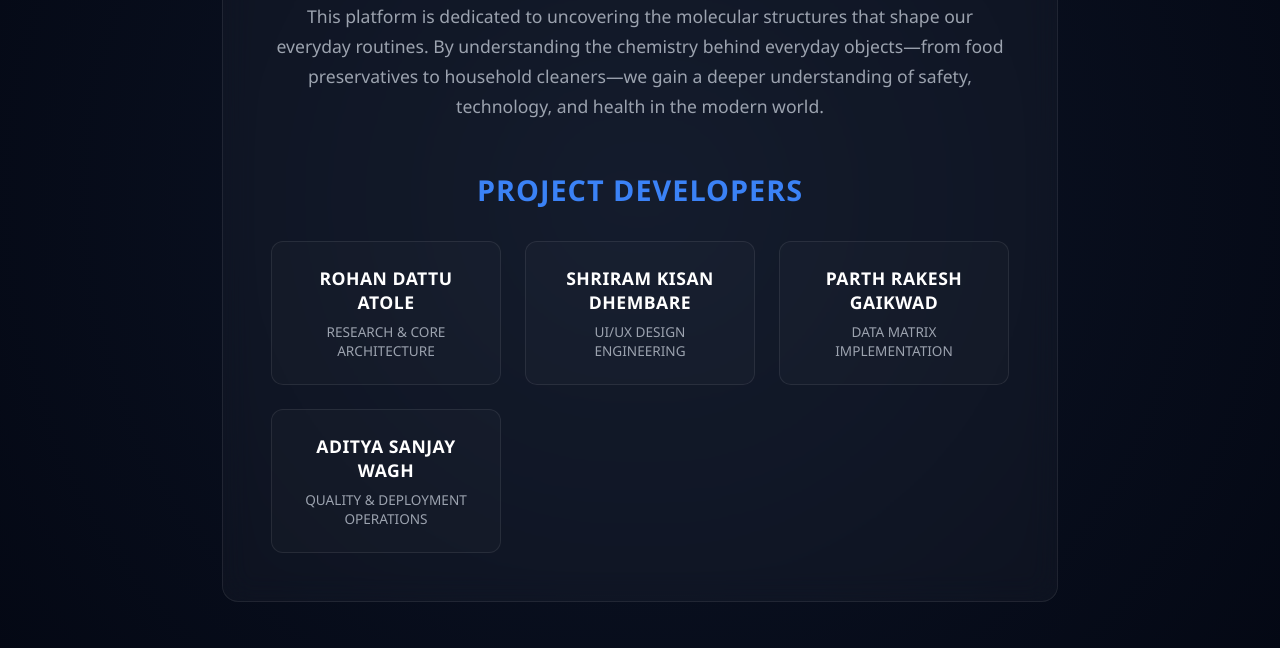
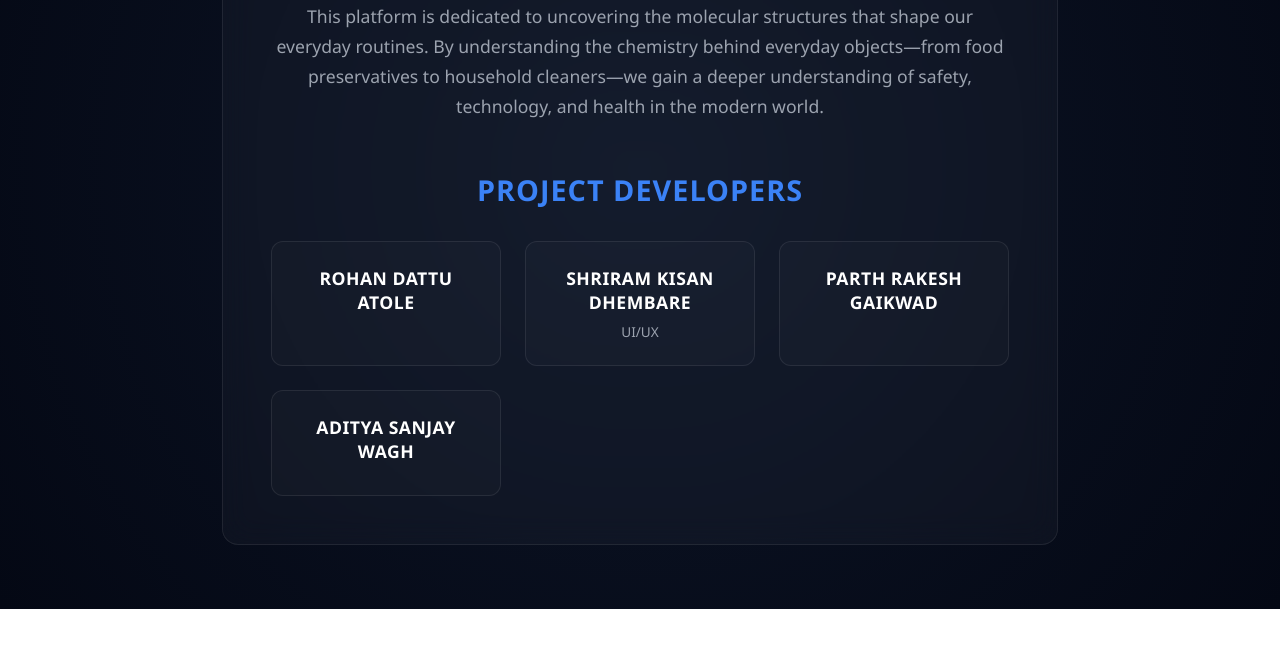
Before and after one commit to ROYALShriram/chemical-00, a plain HTML site: page about.html in a window 1280 px wide. Shown: the part 270-918 px from the top of the page. After the commit the page ends 879 px from the top, so only its background shows below. Drawn offline with Linux system fonts and the light colour scheme.

Commit message:
Clear member roles in about.html
Removed roles for team members in the project section.

```diff
--- a/about.html
+++ b/about.html
@@ -77,19 +77,19 @@
             <div class="team-grid">
                 <div class="member-card">
                     <div class="member-name">ROHAN DATTU ATOLE</div>
-                    <div class="member-role">Research &amp; Core Architecture</div>
+                    <div class="member-role"></div>
                 </div>
                 <div class="member-card">
                     <div class="member-name">SHRIRAM KISAN DHEMBARE</div>
-                    <div class="member-role">UI/UX Design Engineering</div>
+                    <div class="member-role">UI/UX </div>
                 </div>
                 <div class="member-card">
                     <div class="member-name">PARTH RAKESH GAIKWAD</div>
-                    <div class="member-role">Data Matrix Implementation</div>
+                    <div class="member-role"></div>
                 </div>
                 <div class="member-card">
                     <div class="member-name">ADITYA SANJAY WAGH</div>
-                    <div class="member-role">Quality &amp; Deployment Operations</div>
+                    <div class="member-role"></div>
                 </div>
             </div>
         </div>
```
